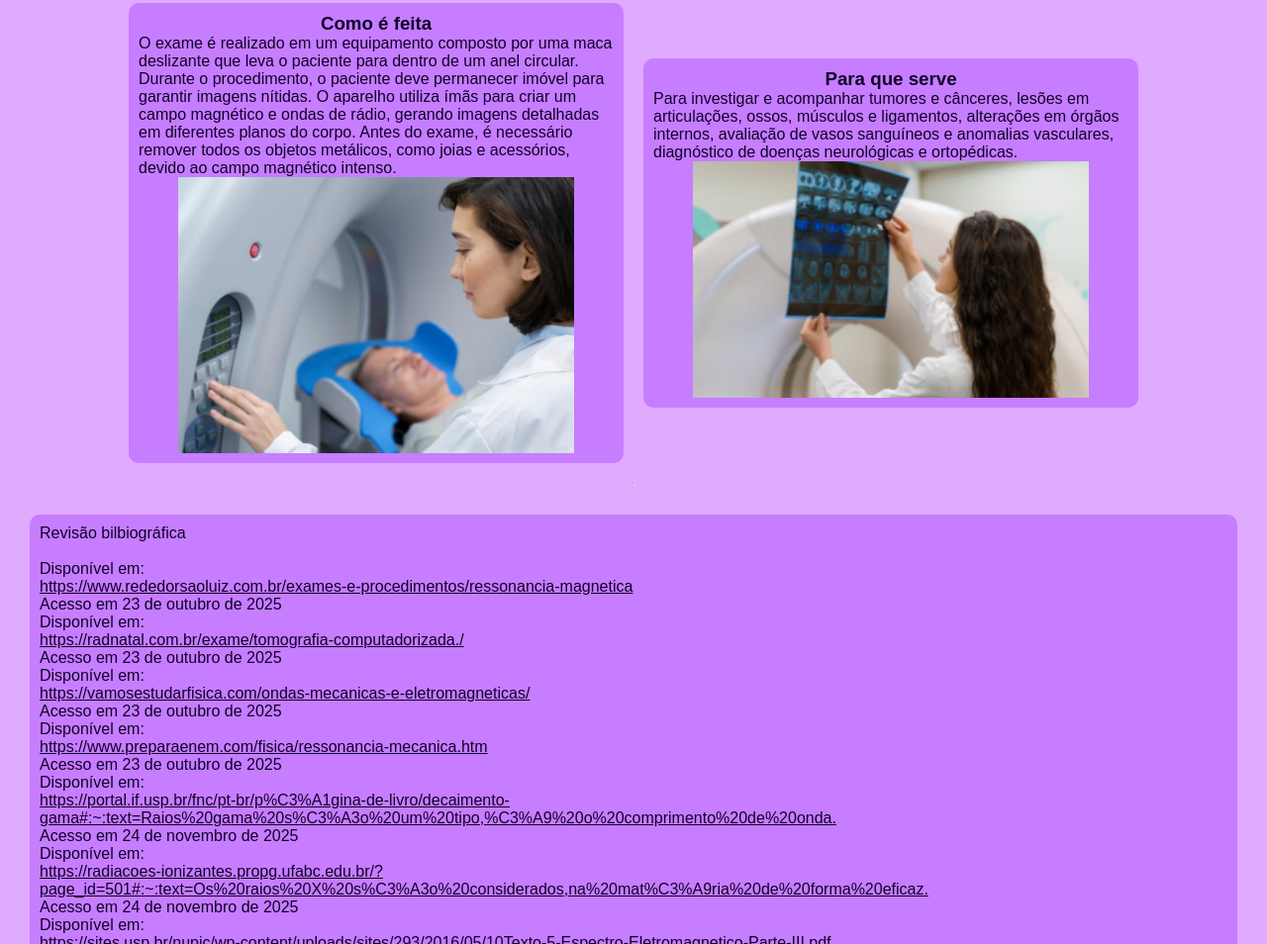
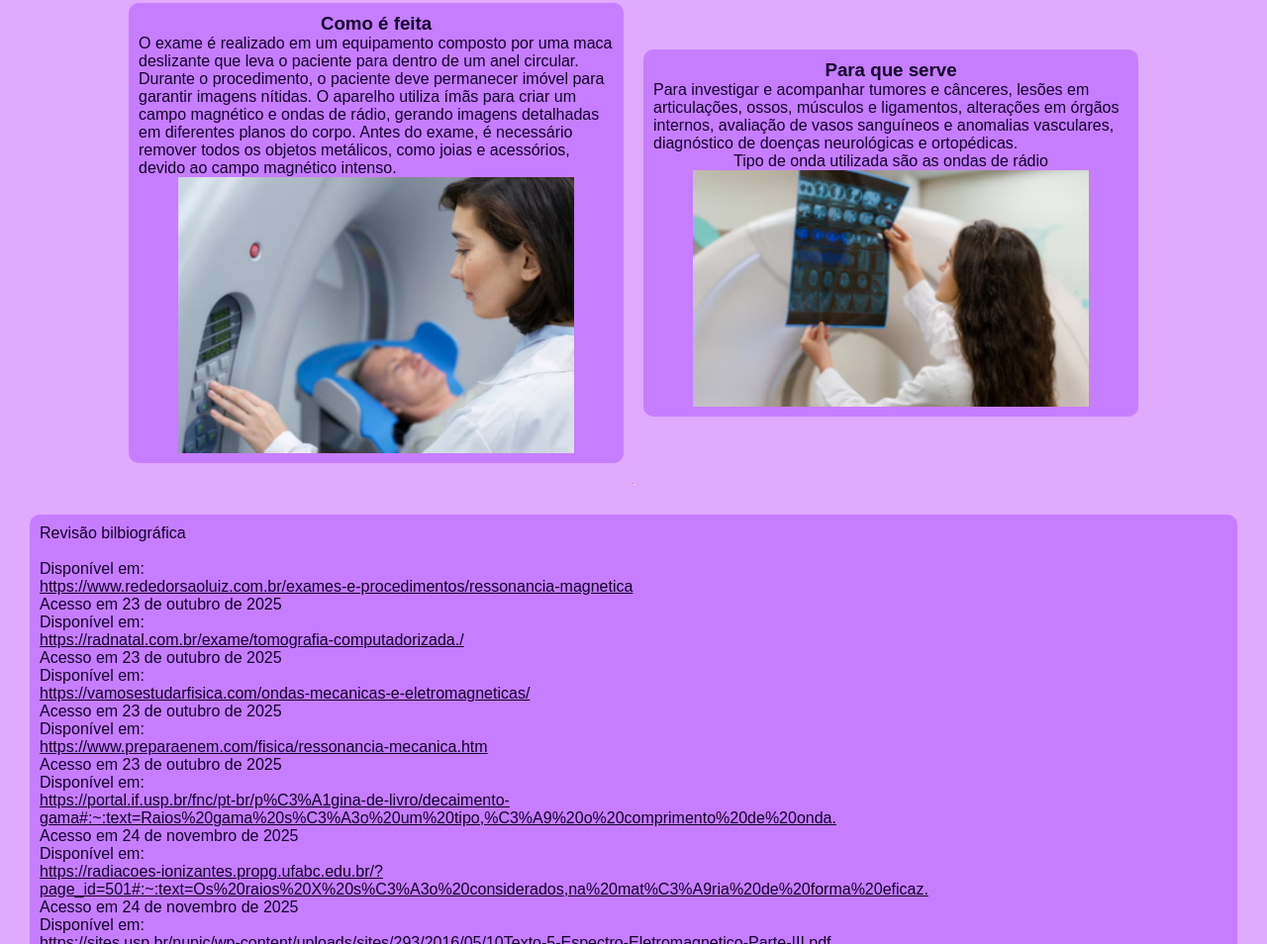
Before and after one commit to gabrielapmenossi/ondas_eletromagneticas_trab, a plain HTML site: page exames.html in a window 1280 px wide. Shown: the part 2937-3891 px from the top of the page at 99% size. Drawn offline with Linux system fonts and the light colour scheme.

Commit message:
mudança

```diff
--- a/exames.html
+++ b/exames.html
@@ -56,6 +56,7 @@
                 <div class="conceitose">
                     <h3>Para que serve</h3>
                     <p>Para investigar e acompanhar tumores e cânceres, lesões em articulações, ossos, músculos e ligamentos, alterações em órgãos internos, avaliação de vasos sanguíneos e anomalias vasculares, diagnóstico de doenças neurológicas e ortopédicas.</p>
+                    <p>Tipo de onda utilizada são as ondas de rádio</p>
                     <img src="./images/para-que-resso.png" alt="Imagem de profissional analisando exame de ressonância eletromagnética">
                 </div>
             </div>
```
